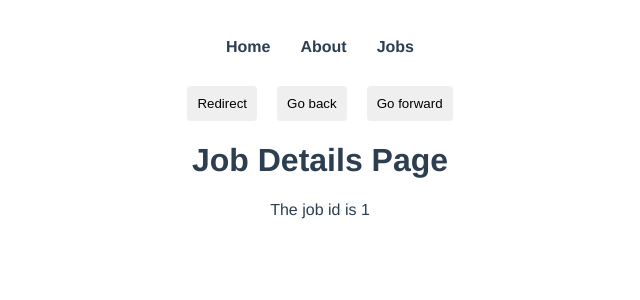
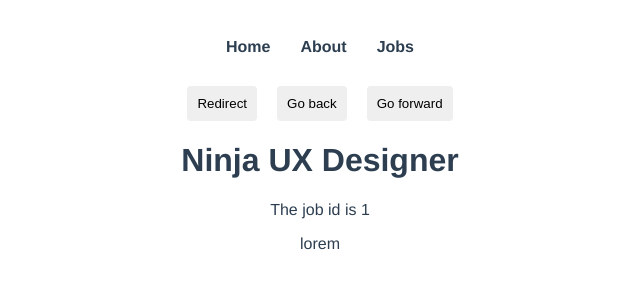
Before and after one commit to kulotsystems/vue3-thenetninja, a Vue app: page /jobs/1 in a window 1280 px wide. Shown: the top 300 px of the page, without its empty margins (320-960 px from the left). Built offline with nearby package versions, Linux system fonts and the light colour scheme; data requests are answered from the project's data file.

Commit message:
Lesson 9: Fetching Data.

```diff
--- /dev/null
+++ b/data/db.json
@@ -0,0 +1,7 @@
+{
+  "jobs": [
+    { "title": "Ninja UX Designer"  , "id": 1, "details": "lorem" },
+    { "title": "Ninja Web Developer", "id": 2, "details": "lorem" },
+    { "title": "Ninja Vue Developer", "id": 3, "details": "lorem" }
+  ]
+}
--- a/index.html
+++ b/index.html
@@ -5,7 +5,7 @@
     <meta http-equiv="X-UA-Compatible" content="IE=edge">
     <meta name="viewport" content="width=device-width,initial-scale=1.0">
     <link rel="icon" href="/favicon.ico">
-    <title>The Vue Router</title>
+    <title>Fetching Data</title>
 </head>
 <body>
     <div id="app"></div>
--- a/package.json
+++ b/package.json
@@ -9,6 +9,7 @@
     "preview": "vite preview"
   },
   "dependencies": {
+    "json-server": "^0.17.0",
     "vue": "^3.2.37",
     "vue-router": "^4.1.5"
   },
--- a/src/views/jobs/JobDetails.vue
+++ b/src/views/jobs/JobDetails.vue
@@ -1,6 +1,12 @@
 <template>
-    <h1>Job Details Page</h1>
-    <p>The job id is {{ id }}</p>
+    <div v-if="job">
+        <h1>{{ job.title }}</h1>
+        <p>The job id is {{ id }}</p>
+        <p>{{ job.details }}</p>
+    </div>
+    <div v-else>
+        <p>Loading job details...</p>
+    </div>
 </template>
 
 <script>
@@ -9,8 +15,14 @@
         props: ['id'],
         data() {
             return {
-
+                job: null
             }
+        },
+        mounted() {
+            fetch(`http://localhost:3000/jobs/${this.id}`)
+                .then(response => response.json())
+                    .then(data => this.job = data)
+                    .catch(error => console.log(error.message))
         }
     }
 </script>
--- a/src/views/jobs/Jobs.vue
+++ b/src/views/jobs/Jobs.vue
@@ -1,9 +1,14 @@
 <template>
     <h1>Jobs</h1>
-    <div v-for="job in jobs" :key="job.id" class="job">
-        <router-link :to="{ name: 'JobDetails', params: { id: job.id } }">
-            <h2>{{ job.title }}</h2>
-        </router-link>
+    <div v-if="jobs.length > 0">
+        <div v-for="job in jobs" :key="job.id" class="job">
+            <router-link :to="{ name: 'JobDetails', params: { id: job.id } }">
+                <h2>{{ job.title }}</h2>
+            </router-link>
+        </div>
+    </div>
+    <div v-else>
+        <p>Loading jobs...</p>
     </div>
 </template>
 
@@ -12,24 +17,14 @@
         name: 'Jobs',
         data() {
             return {
-                jobs: [
-                    {
-                        id     : 1,
-                        title  : 'Ninja UX Designer',
-                        details: 'lorem'
-                    },
-                    {
-                        id     : 2,
-                        title  : 'Ninja Web Developer',
-                        details: 'lorem'
-                    },
-                    {
-                        id     : 3,
-                        title  : 'Ninja Vue Developer',
-                        details: 'lorem'
-                    }
-                ]
+                jobs: []
             }
+        },
+        mounted() {
+            fetch(`http://localhost:3000/jobs`)
+                .then(response => response.json())
+                    .then(data => this.jobs = data)
+                    .catch(error => console.log(error.message))
         }
     }
 </script>
```
Also changed, not shown: 1 other file (tests, documents, lock files or other folders).
